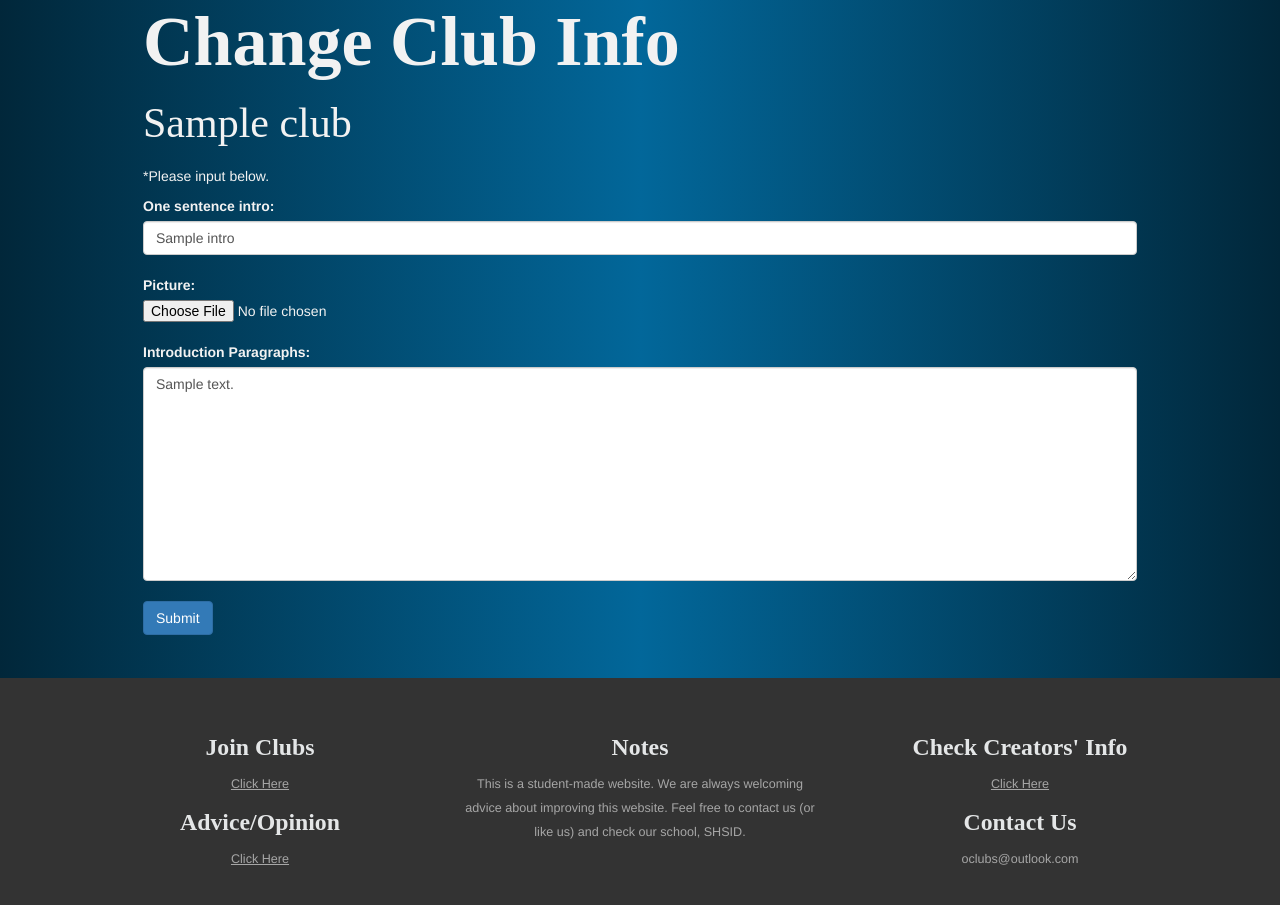
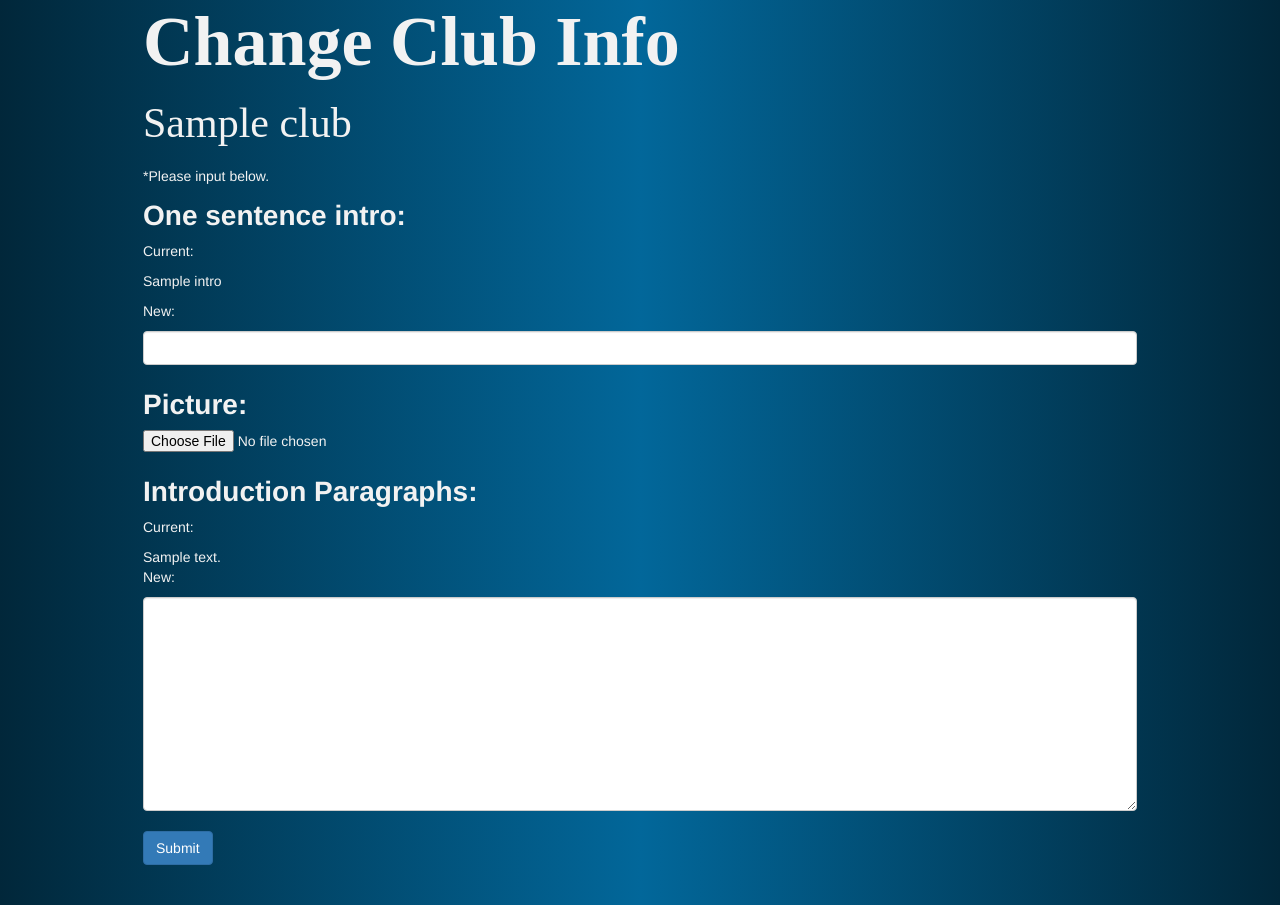
Before and after one commit to SHSIDers/oclubs, a Flask app: template oclubs/templates/changeclubinfo.html in a window 1280 px wide. Shown: the part 140-1045 px from the top of the page. Before the commit the page ends 1005 px from the top, so only its background shows below. Run offline with Flask 2, Linux system fonts and the light colour scheme; the template is opened without the code that fills it: most values are stand-ins (such as "Sample title", 1, 10 or a date in 2020); data that the repository does not hold is empty; parts of the project's set-up code (start-up, migrations or seed data) failed here and were passed over; some libraries are stand-ins or nearby versions.

Commit message:
changeclubinfo.html: fixed

```diff
--- a/oclubs/clubblueprint.py
+++ b/oclubs/clubblueprint.py
@@ -167,13 +167,12 @@ def changeclubinfo(club_info):
     club = get_club(club_info)
     if user_obj.id != club.leader.id:
         abort(403)
-    upload_picture(club_info)
     return render_template('changeclubinfo.html',
                            title='Change Club Info',
                            club=club.name,
                            intro=club.intro,
                            picture=club.picture,
-                           desc=club.description,
+                           desc=club.description.formatted,
                            club_info=club_info)
 
 
@@ -181,8 +180,8 @@ def changeclubinfo(club_info):
 def changeclubinfo_submit(club_info):
     '''Change club's info'''
     club = get_club(club_info)
+    upload_picture(club_info)
     club.intro = request.form['intro']
-    club.picture = request.form['photo']
     club.desc = request.form['desc']
     flash('The information about club has been successfully submitted.', 'success')
     return redirect(url_for('changeclubinfo', club_info=club_info))
--- a/oclubs/templates/changeclubinfo.html
+++ b/oclubs/templates/changeclubinfo.html
@@ -15,14 +15,20 @@
 		</ul>
 		{% endif %}
 		<p>*Please input below.</p>
-		<label for="intro">One sentence intro:</label>
-		<input type="text" class="form-control" name="intro" value="{{ intro }}">
+		<label for="intro" style="font-size:200%">One sentence intro:</label>
+		<p>Current:</p>
+		<p>{{ intro}}</p>
+		<p>New:</p>
+		<input type="text" class="form-control" name="intro">
 		<br>
-		<label for="picture">Picture:</label>
+		<label for="picture" style="font-size:200%">Picture:</label>
 		<input type="file" name="picture" accept="image/*">
 		<br>
-		<label for="desc">Introduction Paragraphs:</label>
-		<textarea class="form-control" rows="10" name="desc">{{ desc }}</textarea>
+		<label for="desc" style="font-size:200%">Introduction Paragraphs:</label>
+		<p>Current:</p>
+		{{ desc }}
+		<p>New:</p>
+		<textarea class="form-control" rows="10" name="desc"></textarea>
 		<br>
 		<input type="submit" class="btn btn-primary" value="Submit">
 	</form>
```
